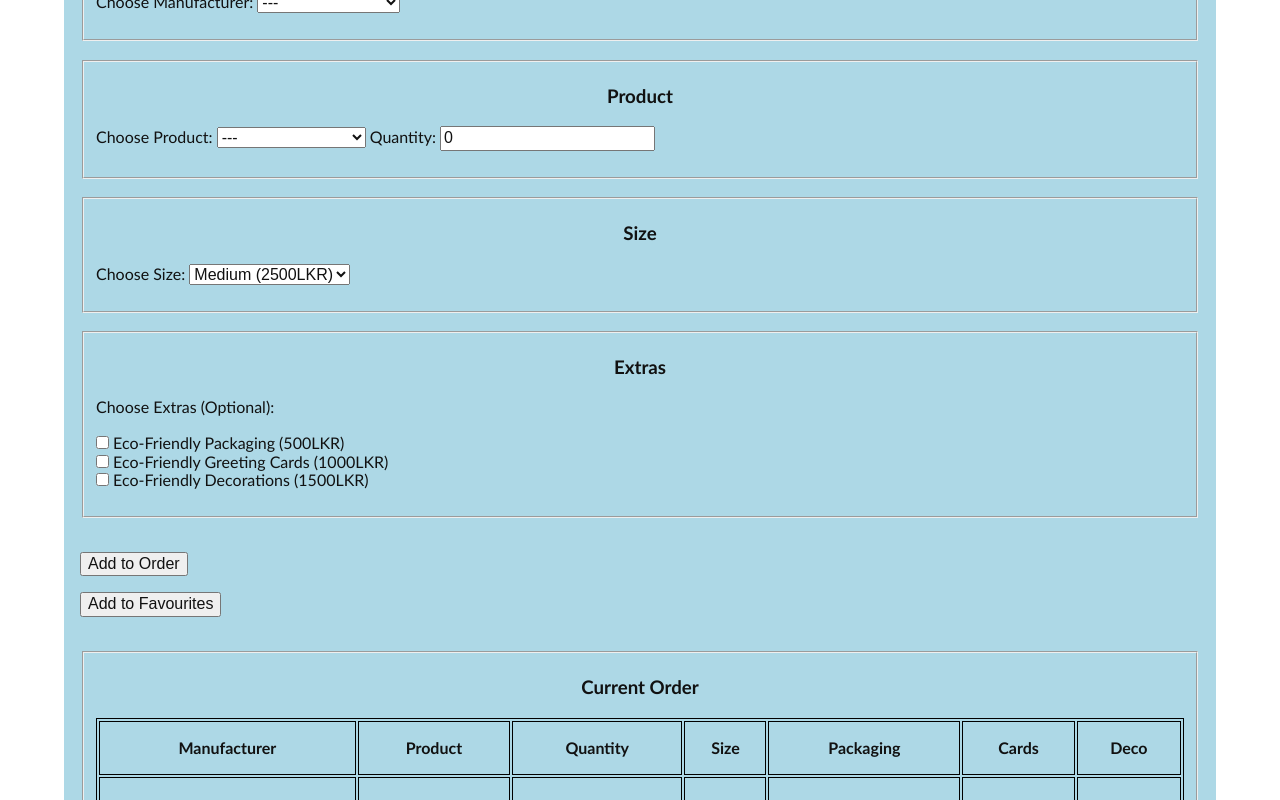
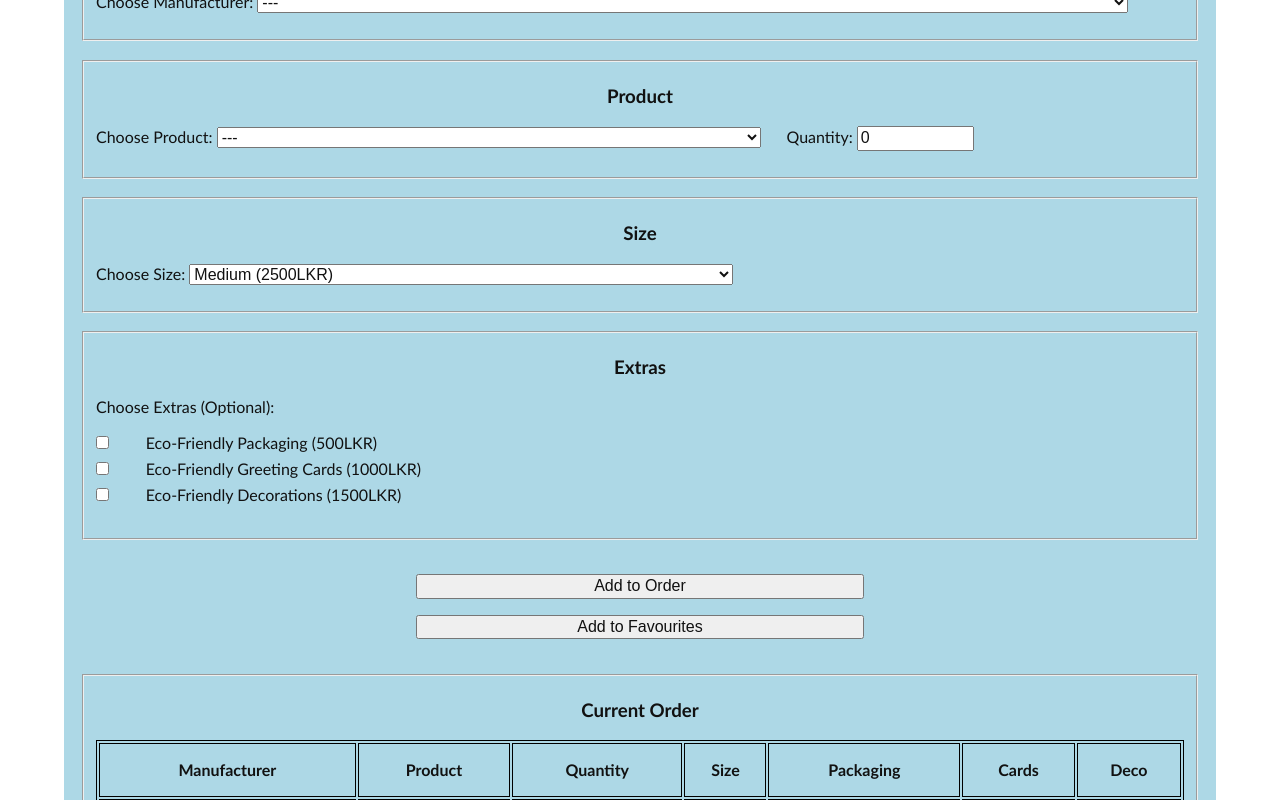
Before and after one commit to shakeeljow/WDOSAssign, a plain HTML site: page BuyNow.html in a window 1280 px wide. Shown: the part 1100-1900 px from the top of the page. Drawn offline with Linux system fonts and the light colour scheme.

Commit message:
Add files via upload

```diff
--- a/Styles/styles.css
+++ b/Styles/styles.css
@@ -130,7 +130,7 @@ header, footer{
 .secNav ul{
     list-style-type: none;
     padding: 0;
-    margin: 5;
+    margin: 10pt;
     display: flex;
     background-color: lightseagreen;
     flex-flow: row wrap;
@@ -205,3 +205,27 @@ th{
 td{
     height: 30px;
 }
+
+/* buy now page */
+input[type="checkbox"]{
+    margin-right: 3%;
+    margin-bottom: 1%;
+}
+
+#addord, #addfav, #loyalty, #placeord, #favord{
+    width: 40%;
+    margin-left: 30%;
+    margin-right: 30%
+}
+
+#quan{
+    width: 10%;
+}
+ #buyprod, #size{
+     width: 50%;
+     margin-right: 2%;
+ }
+
+ #manuf{
+     width: 80%;
+ }
```
